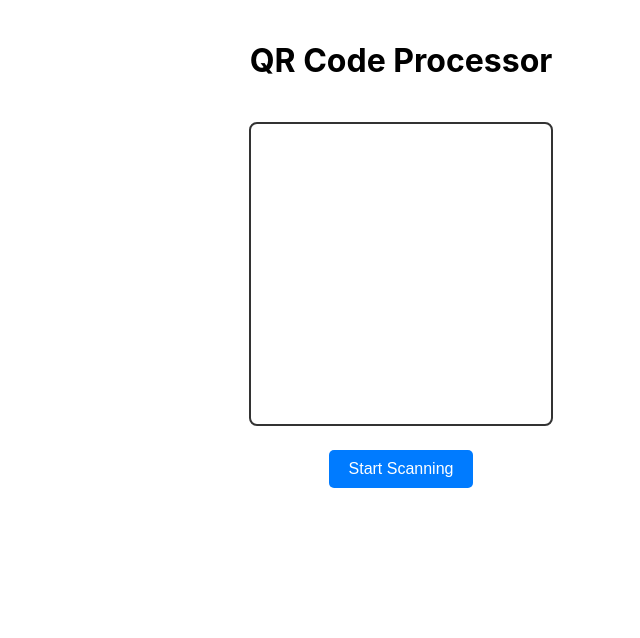
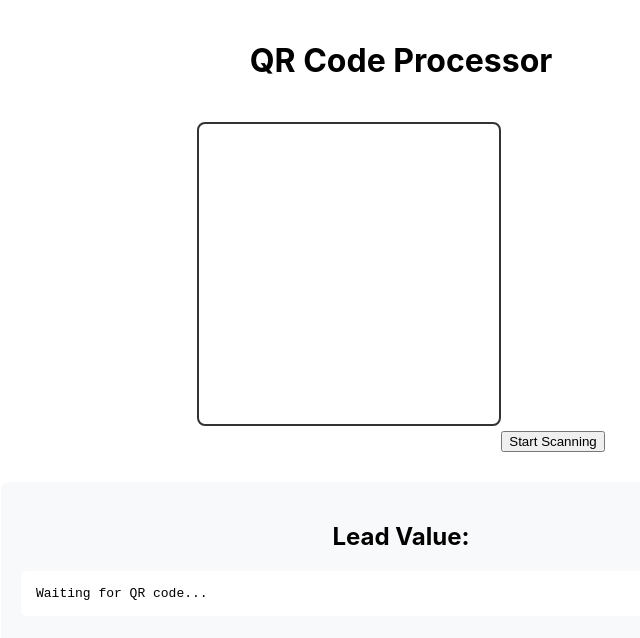
Before and after one commit to weberon/mautic-qr-decode, a React (Create React App) app: page / in a window 1280 px wide. Shown: the top 638 px of the page, without its empty margins (239-879 px from the left). Built offline with nearby package versions, Linux system fonts and the light colour scheme.

Commit message:
works great

```diff
--- a/src/App.js
+++ b/src/App.js
@@ -1,4 +1,4 @@
-import React, { useState, useRef } from "react";
+import React, { useState, useEffect, useRef } from "react";
 import QrScanner from "qr-scanner";
 import './App.css';
 
@@ -71,6 +71,7 @@ function phpUnserialize(data) {
 
 function App() {
     const [result, setResult] = useState("");
+    const [isScanning, setIsScanning] = useState(false);
     const videoRef = useRef(null);
     const scannerRef = useRef(null);
 
@@ -95,7 +96,6 @@ function App() {
             const deserialized = phpUnserialize(decoded);
             console.log("PHP deserialized:", deserialized);
 
-            // Extract the "lead" value
             if (typeof deserialized === 'object' && 'lead' in deserialized) {
                 return deserialized.lead.toString();
             } else {
@@ -108,9 +108,12 @@ function App() {
     };
 
     const startScanner = () => {
-        if (scannerRef.current) scannerRef.current.stop();
+        if (scannerRef.current) {
+            scannerRef.current.start();
+            return;
+        }
 
-        const scanner = new QrScanner(
+        scannerRef.current = new QrScanner(
             videoRef.current,
             (result) => {
                 console.log("QR Code scanned. Raw result:", result);
@@ -120,42 +123,50 @@ function App() {
                     console.log("Extracted URL from QR code:", url);
                     const processedResult = processUrl(url);
                     setResult(processedResult);
+                    // Don't stop the scanner, it will continue scanning for the next QR code
                 } else {
                     console.error("Invalid QR code data:", result);
                     setResult("Error: Invalid QR code data format");
                 }
-                scanner.stop();
             },
-            {
-                highlightScanRegion: true,
-                highlightCodeOutline: true,
-            }
+            { highlightScanRegion: true, highlightCodeOutline: true }
         );
 
-        scanner.start();
-        scannerRef.current = scanner;
+        scannerRef.current.start();
     };
+
+    const handleStartScanning = () => {
+        setIsScanning(true);
+        startScanner();
+    };
+
+    useEffect(() => {
+        if (isScanning) {
+            startScanner();
+        }
+        return () => {
+            if (scannerRef.current) {
+                scannerRef.current.destroy();
+                scannerRef.current = null;
+            }
+        };
+    }, [isScanning]);
 
     return (
         <div className="App">
             <h1>QR Code Processor</h1>
             <video ref={videoRef} className="scanner-video" />
-            <div>
-                <button className="scan-button" onClick={startScanner}>
+            {!isScanning && (
+                <button className="start-scan-button" onClick={handleStartScanning}>
                     Start Scanning
                 </button>
+            )}
+            <div className="result-container">
+                <h2>Lead Value:</h2>
+                <pre className="result-output">
+                    {result || "Waiting for QR code..."}
+                </pre>
             </div>
-            {result && (
-                <div className="result-container">
-                    <h2>Lead Value:</h2>
-                    <pre className="result-output">
-                        {result}
-                    </pre>
-                    <button className="scan-again" onClick={() => setResult("")}>
-                        Scan Next Code
-                    </button>
-                </div>
-            )}
         </div>
     );
 }
```
